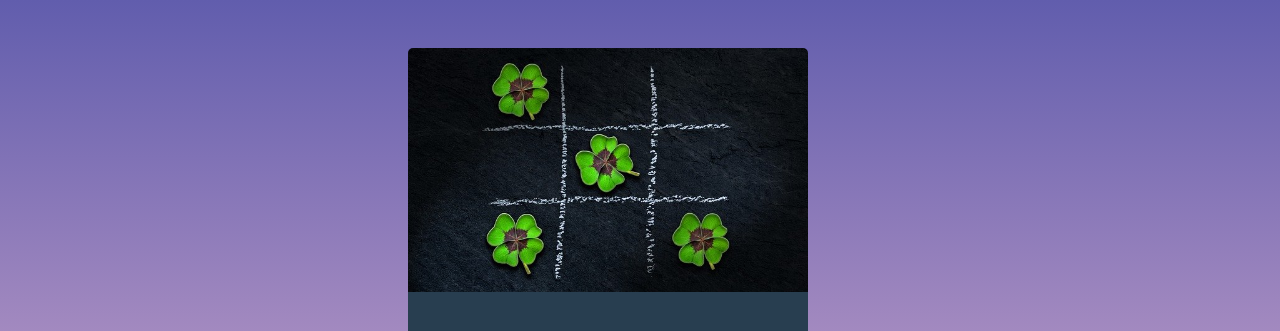
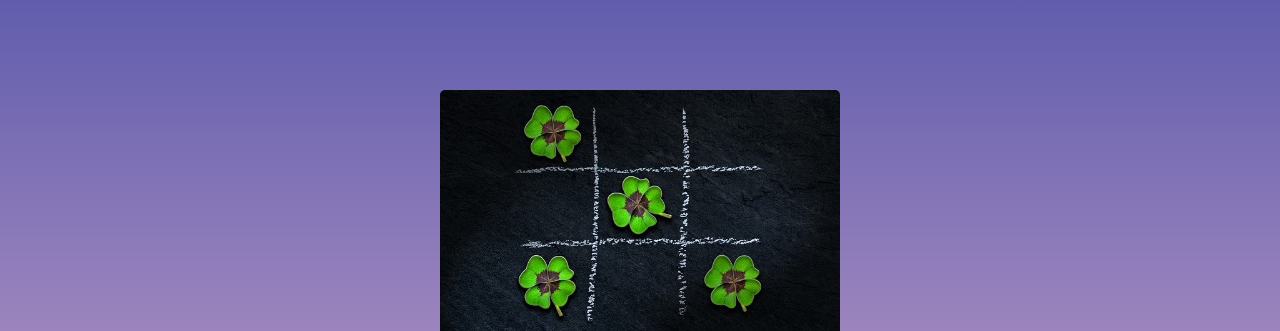
Before and after one commit to BaraPlis/piskvorky, a plain HTML site: page index.html in a window 1280 px wide. Shown: the top 331 px of the page. Drawn offline with Linux system fonts and the light colour scheme.

Commit message:
responzivní piškvorky

```diff
--- a/styly.css
+++ b/styly.css
@@ -24,8 +24,7 @@ body {
   width: 400px;
   display: flex;
   flex-direction: column;
-  position: relative;
-  left: 400px;
+  margin: 50px auto;
   align-items: center;
   padding-bottom: 80px;
   padding-top: 40px;
@@ -72,11 +71,13 @@ li {
 .content.rules {
   max-width: 400px;
   padding-top: 20px;
+  margin: 50px auto;
 }
 .instructions {
   margin: 20px;
   display: flex;
   flex-direction: column;
+  margin: 50px auto;
 }
 figure {
   margin: 10px;
```
